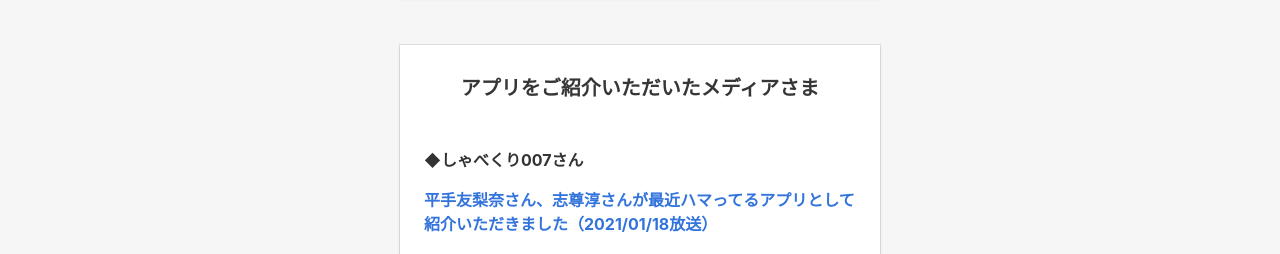
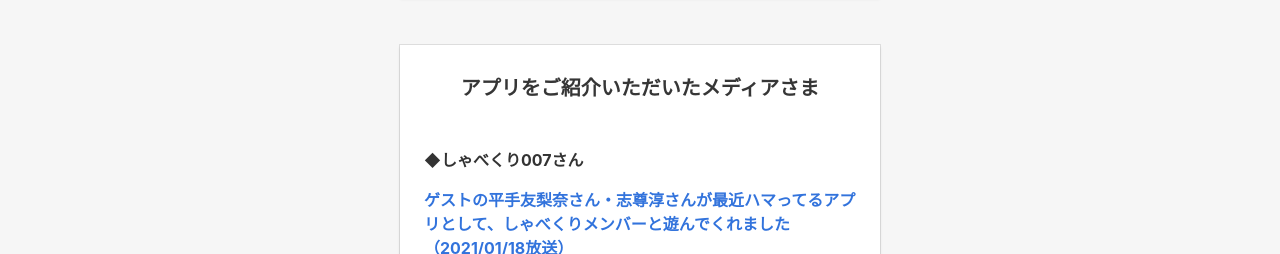
Before and after one commit to himaratsu/DrawTogether-Pages, a plain HTML site: page index.html in a window 1280 px wide. Shown: the part 698-952 px from the top of the page. Drawn offline with nearby package versions, Linux system fonts and the light colour scheme.

Commit message:
update message

```diff
--- a/index.html
+++ b/index.html
@@ -70,7 +70,7 @@
                 <div class="content article">
                     <p class="name">◆しゃべくり007さん</p>
                     <a class="link" href="https://www.ntv.co.jp/007/articles/41vkwhqxh0mvx0byw.html"
-                        target="_blank">平手友梨奈さん、志尊淳さんが最近ハマってるアプリとして紹介いただきました（2021/01/18放送）</a>
+                        target="_blank">ゲストの平手友梨奈さん・志尊淳さんが最近ハマってるアプリとして、しゃべくりメンバーと遊んでくれました（2021/01/18放送）</a>
 
                     <hr class="separator" />
                 </div>
```
